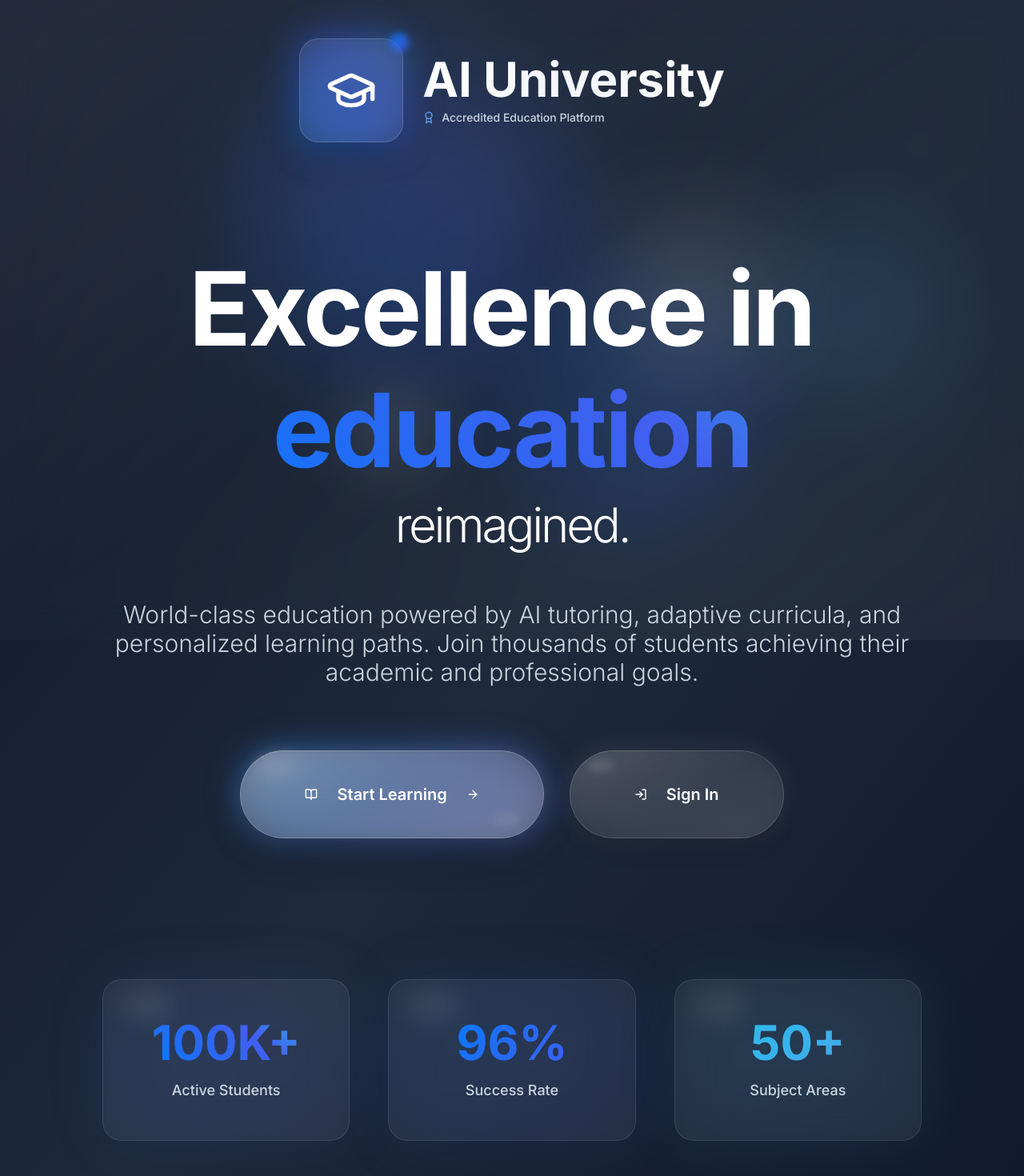
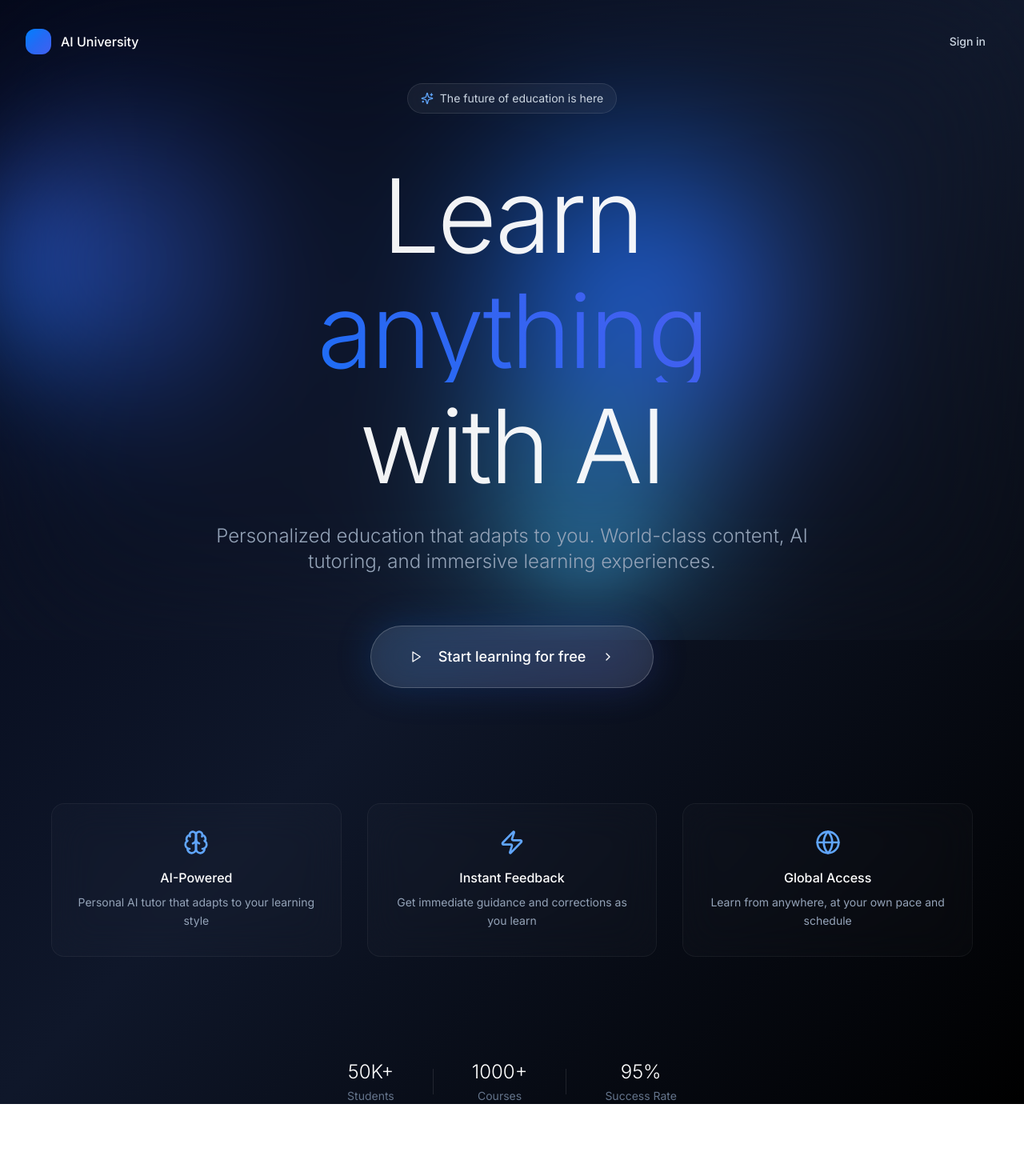
Before and after one commit to drewprincipe/ai-u, a React (Vite) app: page / in a window 1280 px wide. Shown: the top 1470 px of the page at 80% size. After the commit the page ends 1380 px from the top, so only its background shows below. Built offline with nearby package versions, Linux system fonts and the light colour scheme.

Commit message:
Design new landing page

```diff
--- a/src/pages/Index.tsx
+++ b/src/pages/Index.tsx
@@ -1,184 +1,137 @@
 import { Button } from "@/components/ui/button";
-import { GraduationCap, ArrowRight, LogIn, BookOpen, Award, Users, Shield } from "lucide-react";
+import { Play, Sparkles, ChevronRight, Brain, Zap, Globe } from "lucide-react";
 import { useNavigate } from "react-router-dom";
+
 const Index = () => {
   const navigate = useNavigate();
-  return <div className="min-h-screen relative overflow-hidden bg-gradient-to-br from-slate-900 via-slate-800 to-slate-900">
-      {/* Dynamic Gemini-style background orbs */}
-      <div className="fixed inset-0">
-        {/* Primary gradient orb */}
-        <div className="absolute top-20 left-1/4 w-96 h-96 bg-gradient-gemini rounded-full blur-3xl opacity-20 animate-pulse"></div>
 
-        {/* Secondary gradient orbs */}
-        <div className="absolute bottom-32 right-1/4 w-80 h-80 bg-gradient-primary rounded-full blur-2xl opacity-15 gentle-float"></div>
-        <div className="absolute top-1/3 right-20 w-64 h-64 bg-gradient-accent rounded-full blur-2xl opacity-10"></div>
-
-        {/* Floating particles */}
-        <div className="absolute top-1/4 left-1/3 w-4 h-4 bg-white rounded-full blur-sm opacity-40 gentle-float" style={{
-        animationDelay: '0.5s'
-      }}></div>
-        <div className="absolute bottom-1/3 left-1/4 w-3 h-3 bg-gradient-primary rounded-full blur-sm opacity-30 gentle-float" style={{
-        animationDelay: '1.2s'
-      }}></div>
-        <div className="absolute top-1/2 right-1/3 w-2 h-2 bg-gradient-accent rounded-full opacity-50 gentle-float" style={{
-        animationDelay: '2s'
-      }}></div>
+  return (
+    <div className="min-h-screen relative overflow-hidden bg-gradient-to-br from-slate-950 via-slate-900 to-black">
+      {/* Subtle Gemini-inspired floating orbs */}
+      <div className="fixed inset-0 pointer-events-none">
+        <div className="absolute top-1/4 left-1/5 w-64 h-64 bg-gradient-gemini rounded-full blur-3xl opacity-8 animate-pulse"></div>
+        <div className="absolute bottom-1/3 right-1/4 w-80 h-80 bg-gradient-primary rounded-full blur-3xl opacity-6 gentle-float"></div>
+        <div className="absolute top-2/3 left-1/2 w-48 h-48 bg-gradient-accent rounded-full blur-2xl opacity-4"></div>
       </div>
 
-      {/* Apple-style liquid glass overlay */}
-      <div className="fixed inset-0">
-        {/* Primary glass layer */}
-        <div className="absolute inset-0 bg-white/[0.02] backdrop-blur-[40px]"></div>
+      {/* Apple liquid glass overlay */}
+      <div className="fixed inset-0 bg-white/[0.01] backdrop-blur-[100px] pointer-events-none"></div>
 
-        {/* Secondary glass layers for depth */}
-        <div className="absolute inset-0 bg-gradient-to-br from-white/[0.08] via-transparent to-white/[0.03] backdrop-blur-[20px]"></div>
+      {/* Main content */}
+      <div className="relative z-10 min-h-screen flex flex-col">
 
-        {/* Specular highlights */}
-        <div className="absolute top-1/3 right-1/4 w-48 h-48 bg-white/[0.15] rounded-full blur-3xl"></div>
-        <div className="absolute bottom-1/4 left-1/3 w-32 h-32 bg-white/[0.10] rounded-full blur-2xl"></div>
-      </div>
+        {/* Navigation */}
+        <nav className="p-8 flex justify-between items-center">
+          <div className="flex items-center gap-3">
+            <div className="w-8 h-8 bg-gradient-primary rounded-lg"></div>
+            <span className="text-white font-medium">AI University</span>
+          </div>
+          <Button
+            variant="ghost"
+            className="text-slate-300 hover:text-white hover:bg-white/5"
+            onClick={() => navigate("/auth")}
+          >
+            Sign in
+          </Button>
+        </nav>
 
-      {/* Main Content */}
-      <div className="relative z-10 min-h-screen flex flex-col items-center justify-center px-6 py-12">
-        <div className="text-center space-y-20 max-w-7xl mx-auto">
+        {/* Hero Section */}
+        <div className="flex-1 flex items-center justify-center px-8">
+          <div className="max-w-6xl mx-auto text-center space-y-16">
 
-          {/* Brand with enhanced design */}
-          <div className="animate-fade-in">
-            <div className="inline-flex items-center gap-6 mb-16">
-              <div className="relative group">
-                {/* Glow effect */}
-                <div className="absolute inset-0 bg-gradient-gemini rounded-3xl blur-xl opacity-60 group-hover:opacity-80 transition-opacity"></div>
-
-                {/* Glass container */}
-                <div className="relative p-8 bg-white/[0.08] backdrop-blur-[30px] rounded-3xl border border-white/[0.15] shadow-2xl">
-                  <GraduationCap className="h-16 w-16 text-white" />
-
-                  {/* Floating accent */}
-                  <div className="absolute -top-2 -right-2 w-6 h-6 bg-gradient-primary rounded-full blur-sm opacity-80"></div>
-                </div>
+            {/* Main headline */}
+            <div className="space-y-8 animate-fade-in">
+              <div className="inline-flex items-center gap-2 px-4 py-2 bg-white/5 backdrop-blur-xl rounded-full border border-white/10 mb-8">
+                <Sparkles className="w-4 h-4 text-blue-400" />
+                <span className="text-sm text-slate-300">The future of education is here</span>
               </div>
 
-              <div className="text-left">
-                <span className="text-6xl font-bold bg-gradient-to-r from-white via-slate-100 to-white bg-clip-text text-transparent">
-                  AI University
-                </span>
-                <div className="flex items-center gap-2 mt-2">
-                  <Award className="h-4 w-4 text-blue-400" />
-                  <span className="text-sm text-slate-300 font-medium">Accredited Education Platform</span>
-                </div>
+              <h1 className="text-6xl md:text-8xl lg:text-9xl font-light leading-[0.9] tracking-tight">
+                <span className="block text-white/95 mb-4">Learn</span>
+                <span className="block bg-gradient-gemini bg-clip-text text-transparent mb-4">anything</span>
+                <span className="block text-white/95">with AI</span>
+              </h1>
+
+              <p className="text-xl md:text-2xl text-slate-400 max-w-3xl mx-auto font-light leading-relaxed">
+                Personalized education that adapts to you. World-class content,
+                AI tutoring, and immersive learning experiences.
+              </p>
+            </div>
+
+            {/* CTA */}
+            <div className="animate-fade-in" style={{ animationDelay: '0.2s' }}>
+              <div className="relative inline-block group">
+                {/* Glow effect */}
+                <div className="absolute inset-0 bg-gradient-primary rounded-full blur-xl opacity-20 group-hover:opacity-40 transition-opacity duration-500"></div>
+
+                {/* Glass button */}
+                <Button
+                  size="lg"
+                  className="relative px-12 py-6 h-auto text-lg bg-white/10 backdrop-blur-xl hover:bg-white/15 border border-white/20 hover:border-white/30 text-white font-medium transition-all duration-300 hover:scale-105 rounded-full"
+                  onClick={() => navigate("/auth")}
+                >
+                  <Play className="w-5 h-5 mr-3" />
+                  Start learning for free
+                  <ChevronRight className="w-5 h-5 ml-3 group-hover:translate-x-1 transition-transform" />
+                </Button>
               </div>
             </div>
-          </div>
 
-          {/* Main Headline with modern typography */}
-          <div className="space-y-16 animate-fade-in" style={{
-          animationDelay: '0.2s'
-        }}>
-            <div className="space-y-8">
-              <h1 className="text-7xl md:text-9xl font-bold leading-[0.9] tracking-tight">
-                <span className="block mb-6">
-                  <span className="text-white">Excellence in </span>
-                </span>
-                <span className="block bg-gradient-gemini bg-clip-text text-transparent mb-6">education</span>
-                <span className="block text-white text-5xl md:text-6xl font-light">reimagined.</span>
-              </h1>
+            {/* Features grid */}
+            <div className="grid grid-cols-1 md:grid-cols-3 gap-8 pt-20 animate-fade-in" style={{ animationDelay: '0.4s' }}>
+              {[
+                {
+                  icon: Brain,
+                  title: "AI-Powered",
+                  description: "Personal AI tutor that adapts to your learning style"
+                },
+                {
+                  icon: Zap,
+                  title: "Instant Feedback",
+                  description: "Get immediate guidance and corrections as you learn"
+                },
+                {
+                  icon: Globe,
+                  title: "Global Access",
+                  description: "Learn from anywhere, at your own pace and schedule"
+                }
+              ].map((feature, index) => (
+                <div key={index} className="relative group">
+                  {/* Subtle glow */}
+                  <div className="absolute inset-0 bg-gradient-primary rounded-2xl blur-2xl opacity-0 group-hover:opacity-5 transition-opacity duration-500"></div>
+
+                  {/* Glass card */}
+                  <div className="relative p-8 bg-white/[0.02] backdrop-blur-xl rounded-2xl border border-white/[0.05] hover:border-white/10 transition-all duration-300 group-hover:scale-105">
+                    <feature.icon className="w-8 h-8 text-blue-400 mb-4 mx-auto" />
+                    <h3 className="text-white font-medium mb-2">{feature.title}</h3>
+                    <p className="text-slate-400 text-sm leading-relaxed">{feature.description}</p>
+                  </div>
+                </div>
+              ))}
             </div>
 
-            <p className="text-2xl md:text-3xl text-slate-300 max-w-5xl mx-auto leading-relaxed font-light">
-              World-class education powered by AI tutoring, adaptive curricula, and personalized learning paths.
-              Join thousands of students achieving their academic and professional goals.
-            </p>
-          </div>
-
-          {/* Enhanced CTA Buttons */}
-          <div className="flex flex-col sm:flex-row gap-8 justify-center items-center animate-fade-in" style={{
-          animationDelay: '0.4s'
-        }}>
-            {/* Primary Action - Premium Glass */}
-            <div className="relative group">
-              {/* Glow layers */}
-              <div className="absolute inset-0 bg-gradient-primary rounded-full blur-xl opacity-40 group-hover:opacity-60 transition-all duration-500"></div>
-              <div className="absolute inset-0 bg-white/[0.15] rounded-full blur-lg group-hover:bg-white/[0.25] transition-all duration-300"></div>
-
-              {/* Glass layers */}
-              <div className="absolute inset-0 bg-gradient-to-br from-white/[0.25] via-white/[0.05] to-white/[0.15] rounded-full"></div>
-
-              {/* Specular highlights */}
-              <div className="absolute top-3 left-6 w-12 h-6 bg-white/[0.4] rounded-full blur-md"></div>
-              <div className="absolute bottom-4 right-8 w-8 h-4 bg-white/[0.2] rounded-full blur-sm"></div>
-
-              <Button size="lg" className="relative text-xl px-20 py-10 h-auto bg-white/[0.12] backdrop-blur-[40px] hover:bg-white/[0.18] hover:scale-105 transition-all duration-500 rounded-full border border-white/[0.2] text-white font-semibold shadow-2xl group-hover:shadow-glow" onClick={() => navigate("/auth")}>
-                <BookOpen className="h-6 w-6 mr-4" />
-                Start Learning
-                <ArrowRight className="h-6 w-6 ml-4 group-hover:translate-x-1 transition-transform" />
-              </Button>
-            </div>
-
-            {/* Secondary Action - Subtle Glass */}
-            <div className="relative group">
-              <div className="absolute inset-0 bg-white/[0.08] rounded-full blur-lg group-hover:bg-white/[0.15] transition-all duration-300"></div>
-              <div className="absolute inset-0 bg-gradient-to-br from-white/[0.15] via-transparent to-white/[0.08] rounded-full"></div>
-              <div className="absolute top-3 left-6 w-8 h-4 bg-white/[0.25] rounded-full blur-sm"></div>
-
-              <Button size="lg" className="relative text-xl px-20 py-10 h-auto bg-white/[0.05] backdrop-blur-[40px] hover:bg-white/[0.10] hover:scale-105 transition-all duration-500 rounded-full border border-white/[0.15] text-white font-semibold shadow-xl" onClick={() => navigate("/auth")}>
-                <LogIn className="h-6 w-6 mr-4" />
-                Sign In
-              </Button>
-            </div>
-          </div>
-
-          {/* Modern Stats Grid */}
-          <div className="grid grid-cols-1 md:grid-cols-3 gap-12 pt-24 animate-fade-in" style={{
-          animationDelay: '0.6s'
-        }}>
-            {[{
-            stat: "100K+",
-            label: "Active Students",
-            gradient: "gradient-gemini",
-            delay: "0s"
-          }, {
-            stat: "96%",
-            label: "Success Rate",
-            gradient: "gradient-primary",
-            delay: "0.2s"
-          }, {
-            stat: "50+",
-            label: "Subject Areas",
-            gradient: "gradient-accent",
-            delay: "0.4s"
-          }].map((item, index) => <div key={index} className="relative group" style={{
-            animationDelay: item.delay
-          }}>
-                {/* Background glow */}
-                <div className={`absolute inset-0 bg-${item.gradient} rounded-3xl blur-2xl opacity-10 group-hover:opacity-20 transition-all duration-500`}></div>
-
-                {/* Glass card */}
-                <div className="relative p-12 bg-white/[0.06] backdrop-blur-[30px] rounded-3xl border border-white/[0.10] hover:border-white/[0.20] transition-all duration-500 group-hover:scale-105">
-                  {/* Subtle inner glow */}
-                  <div className="absolute top-4 left-6 w-16 h-8 bg-white/[0.10] rounded-full blur-lg"></div>
-
-                  <div className={`text-6xl font-bold bg-${item.gradient} bg-clip-text text-transparent mb-4`}>
-                    {item.stat}
-                  </div>
-                  <div className="text-slate-300 font-medium text-lg">{item.label}</div>
-                </div>
-              </div>)}
-          </div>
-
-          {/* Modern Tagline */}
-          <div className="pt-24 animate-fade-in" style={{
-          animationDelay: '0.8s'
-        }}>
-            <div className="flex items-center justify-center gap-6 text-slate-400 font-light text-lg">
-              <span>Academic Excellence</span>
-              <div className="w-2 h-2 bg-gradient-primary rounded-full"></div>
-              <span>Proven Results</span>
-              <div className="w-2 h-2 bg-gradient-accent rounded-full"></div>
-              <span>Trusted Worldwide</span>
+            {/* Stats */}
+            <div className="flex justify-center items-center gap-12 pt-16 animate-fade-in" style={{ animationDelay: '0.6s' }}>
+              <div className="text-center">
+                <div className="text-2xl font-light text-white mb-1">50K+</div>
+                <div className="text-sm text-slate-500">Students</div>
+              </div>
+              <div className="w-px h-8 bg-white/10"></div>
+              <div className="text-center">
+                <div className="text-2xl font-light text-white mb-1">1000+</div>
+                <div className="text-sm text-slate-500">Courses</div>
+              </div>
+              <div className="w-px h-8 bg-white/10"></div>
+              <div className="text-center">
+                <div className="text-2xl font-light text-white mb-1">95%</div>
+                <div className="text-sm text-slate-500">Success Rate</div>
+              </div>
             </div>
           </div>
         </div>
       </div>
-    </div>;
+    </div>
+  );
 };
+
 export default Index;
```
